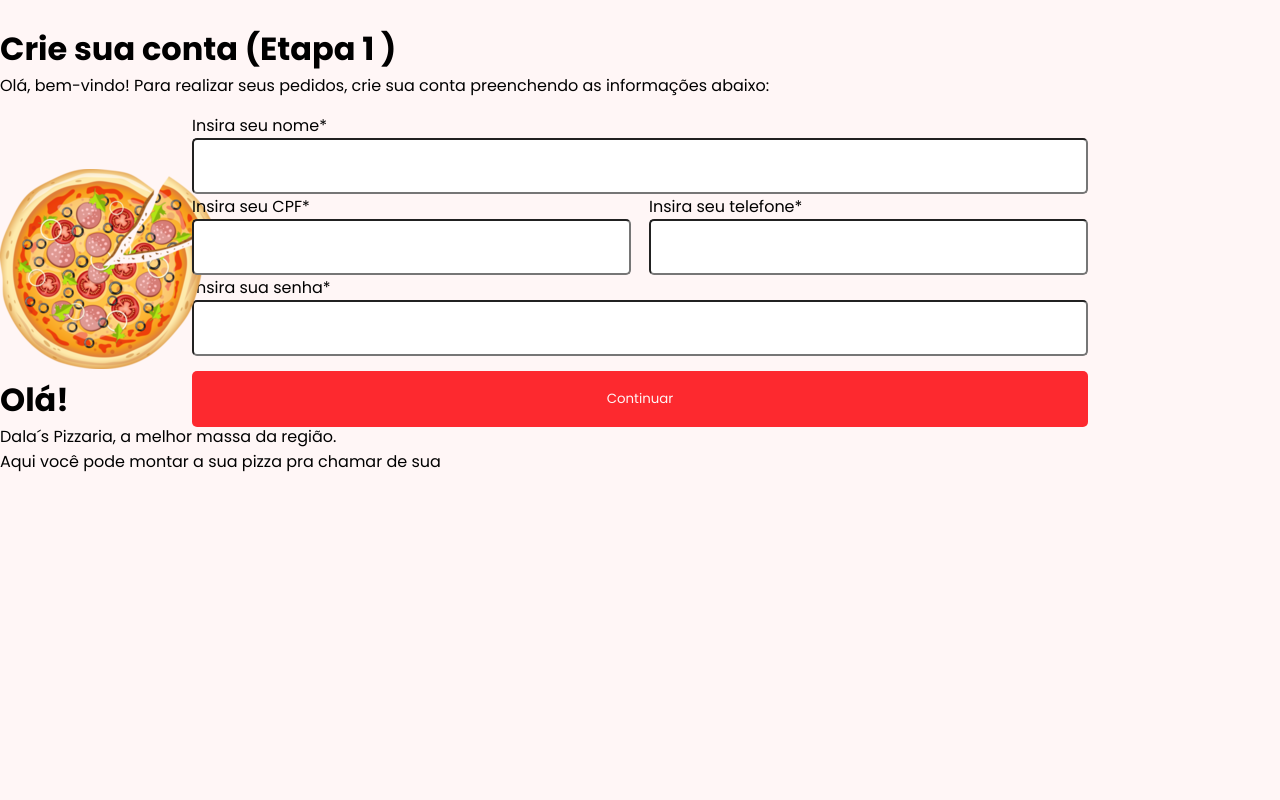
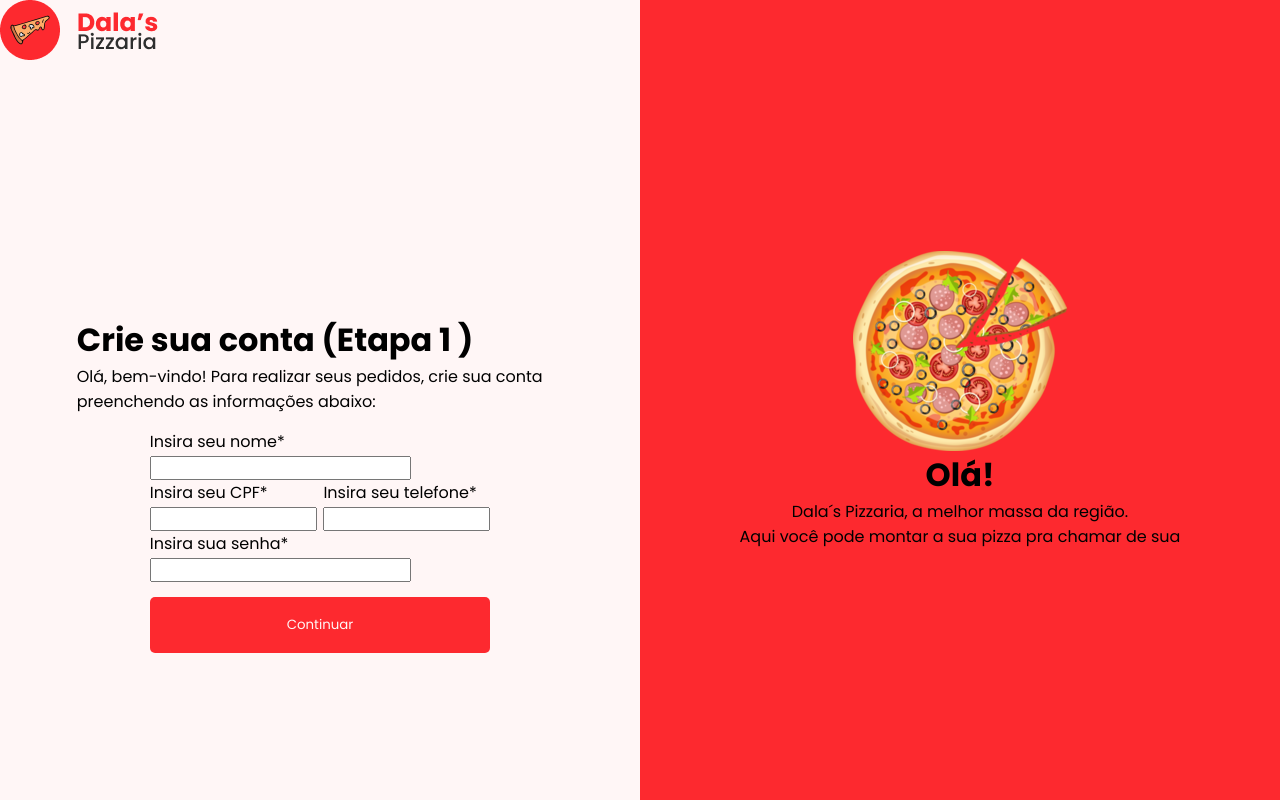
Before and after one commit to nilosenac/pizzaria, a PHP site: page /pages/cadastro.php in a window 1280 px wide. Run offline with PHP 8.4, Linux system fonts and the light colour scheme.

Commit message:
atualização cadastro

```diff
--- a/assets/css/style.css
+++ b/assets/css/style.css
@@ -28,7 +28,7 @@
     margin: 0;
     font-family: 'Poppins', sans-serif;
 }
-}
+
 
 body {
     background-color: var(--bg-color);
@@ -310,78 +310,7 @@ div#direita{
 body{
     background-color: #fff6f6;
 }
-/*
-main {
-    display: flex;
-    justify-content: space-between;
-    align-items: center;
+
+.logo{
+    position: fixed;
 }
-
-
-
-main > div {
-    width: 50%;
-    min-height: 100vh;
-
-    display: flex;
-    justify-content: center;
-    align-items: left;
-    flex-direction: column;
-
-    padding: 0 6%;
-    position: relative;
-}
-
-main > div:nth-child(3) {
-    align-items: center;
-    background-color: #fd292f;
-}
-*/
-
-.input-ctn input {
-
-    width: 100%;
-    border-radius: 5px;
-    height: 7vh;
-}
-
-.two-input {
-    display: flex;
-    justify-content: space-between;
-
-}
-
-.two-input .input-ctn {
-    position: relative;
-    width: 49%;
-}
-
-.two-input .input-ctn input {
-    width: 100%;
-}
-
-.submit1{
-    width: 100%;
-    height: 7vh;
-    margin-top: 15px;
-    align-items: center;
-    background:  #fd292f;
-    border-radius: 5px;
-    color:  #fff6f6;
-    cursor: pointer;
-    border-style: none;
-
-
-}
-
-.etapa2{
-
-    display: none ;
-
-}
-
-.form{
-    margin-top: 15px;
-}
-
-*/
--- a/pages/cadastro.php
+++ b/pages/cadastro.php
@@ -12,7 +12,7 @@
     <header>
 
 
-        <img src="" class="logo">
+        <img src="../assets/img/mini-logo.png" class="logo">
     </header>
     <main>
             <!-- Etapa de cadastro 2-->
@@ -109,6 +109,81 @@
     <footer>
 
     </footer>
+    <style>
+        main {
+    display: flex;
+    justify-content: space-between;
+    align-items: center;
+}
+
+
+
+main > div {
+    width: 50%;
+    min-height: 100vh;
+
+    display: flex;
+    justify-content: center;
+    align-items: left;
+    flex-direction: column;
+
+    padding: 0 6%;
+    position: relative;
+}
+
+main > div:nth-child(3) {
+    align-items: center;
+    background-color: #fd292f;
+}
+*/
+
+.input-ctn input {
+
+    width: 100%;
+    border-radius: 5px;
+    height: 7vh;
+}
+
+.two-input {
+    display: flex;
+    justify-content: space-between;
+
+}
+
+.two-input .input-ctn {
+    position: relative;
+    width: 49%;
+}
+
+.two-input .input-ctn input {
+    width: 100%;
+}
+
+.submit1{
+    width: 100%;
+    height: 7vh;
+    margin-top: 15px;
+    align-items: center;
+    background:  #fd292f;
+    border-radius: 5px;
+    color:  #fff6f6;
+    cursor: pointer;
+    border-style: none;
+
+
+}
+
+.etapa2{
+
+    display: none ;
+
+}
+
+.form{
+    margin-top: 15px;
+}
+
+    </style>
     <script src="../assets/scripts/script.js"></script>
 </body>
 </html>
```
Also changed, not shown: pages/produtos.php (added, +12 -0 lines).
